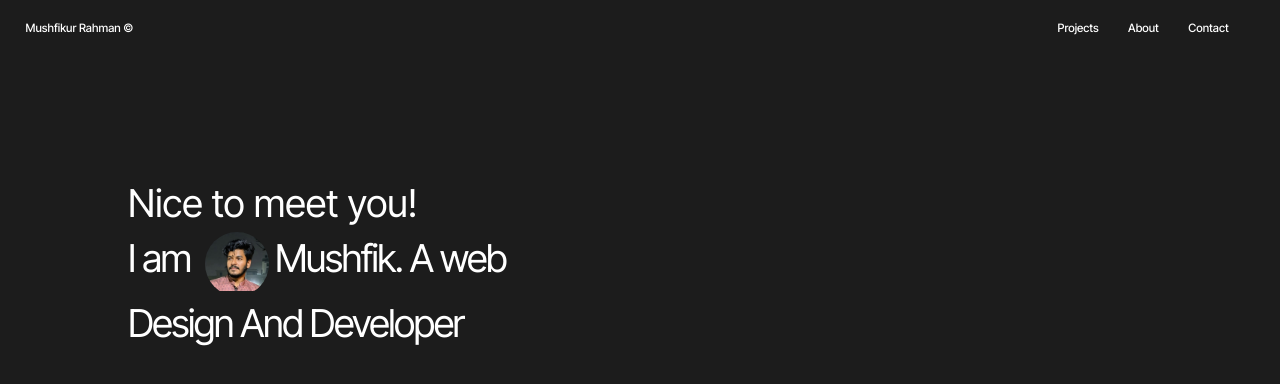
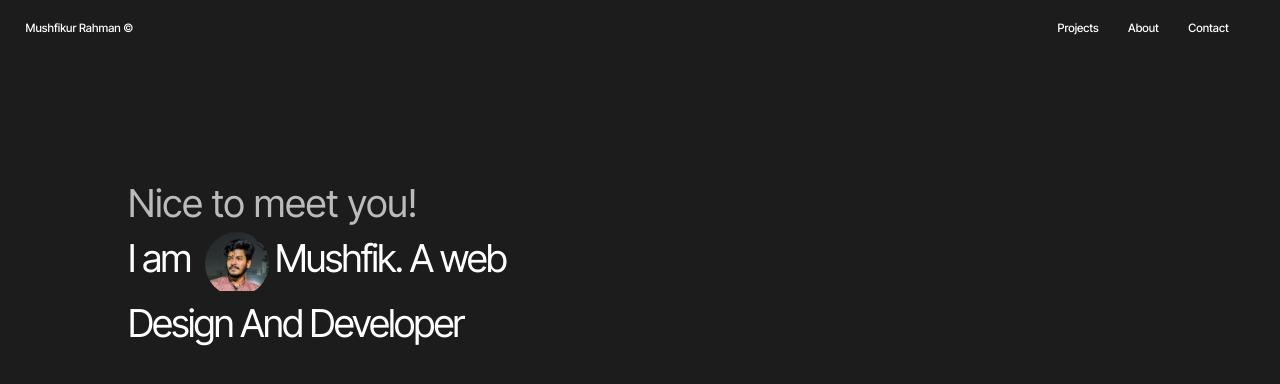
Before and after one commit to Mushfikur007/portfolio, a plain HTML site: page index.html in a window 1280 px wide. Drawn offline with Linux system fonts and the light colour scheme.

Commit message:
body text update

```diff
--- a/style.css
+++ b/style.css
@@ -64,7 +64,7 @@ html, body{
 }
 
 #text h4{
-    color: #fff;
+    color: #bdbaba;
     font-size: 3vw;
     font-weight: 400;
 }
```
